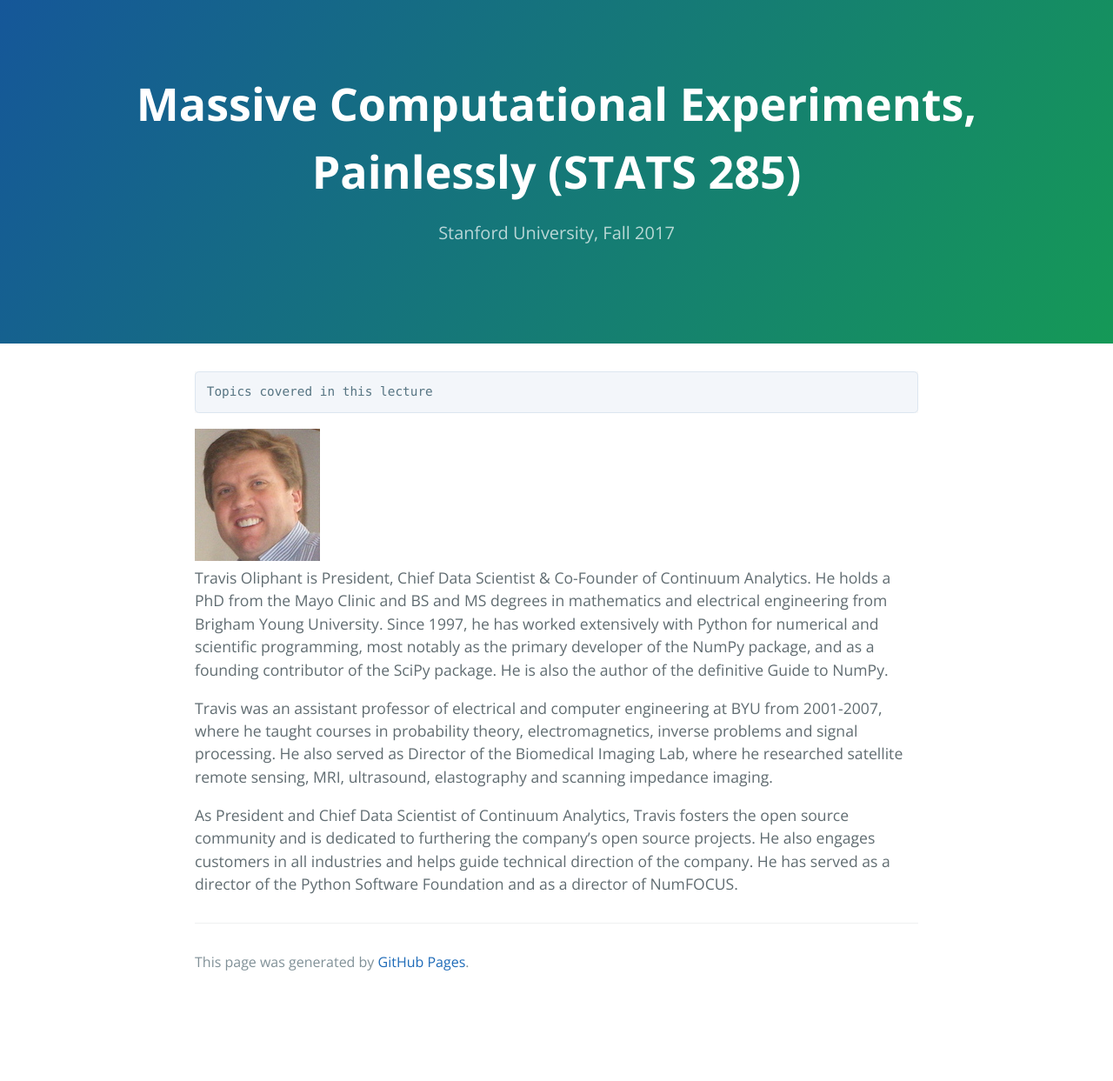
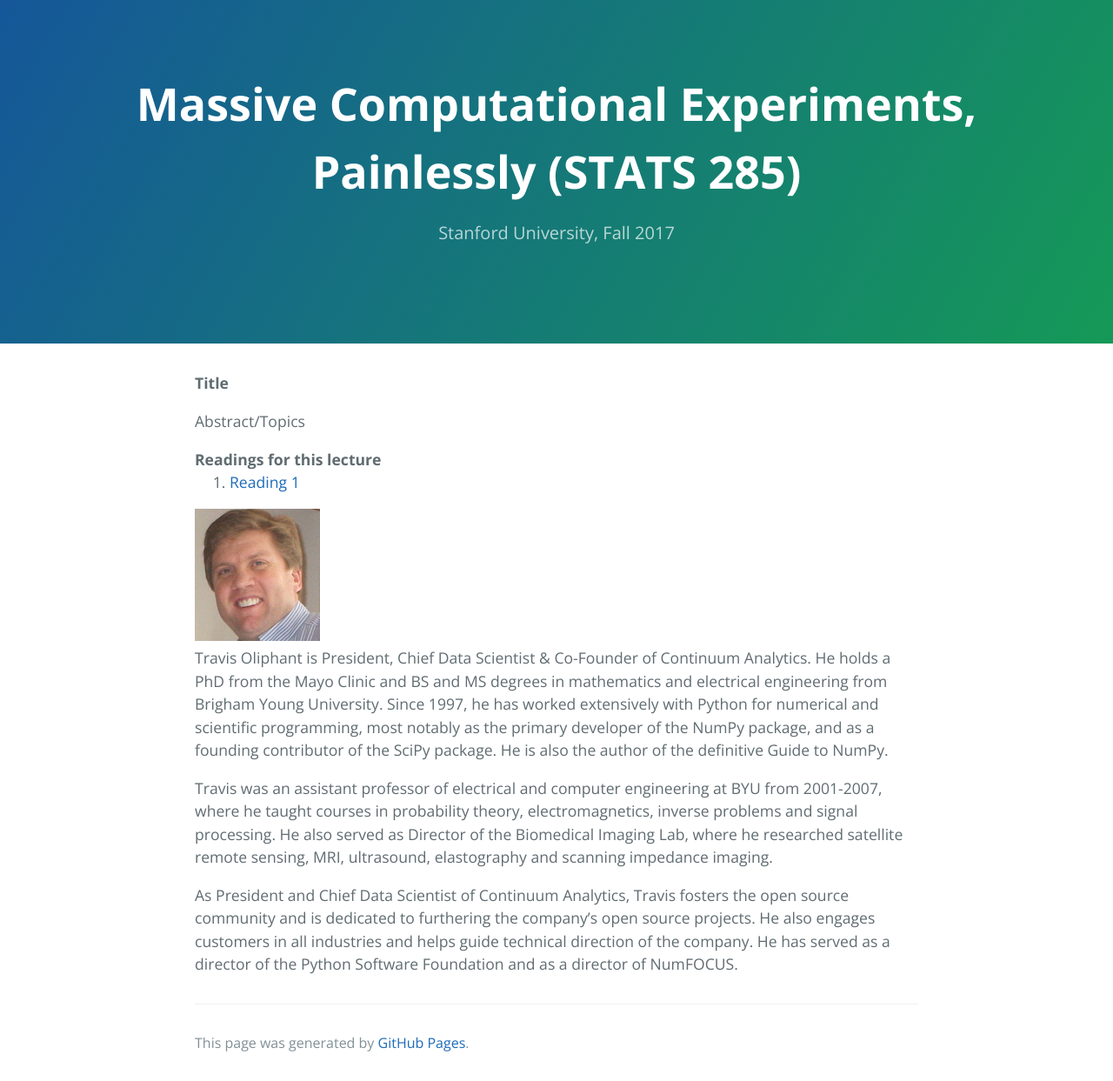
Before and after one commit to stats285/stats285.github.io, a Jekyll site: the page built from travis_lecture.md, in a window 1280 px wide. Shown: the whole page at 87% size. Built offline with Jekyll 4.4.1, drawn with Linux system fonts in a browser that asks for light colours; our own code applies the rules of GitHub Pages for plain Markdown files; the repository's description, which GitHub fills in, is left out; before the commit the page ends 1150 px from its top, so only the background shows below that.

Commit message:
added links

```diff
--- a/travis_lecture.md
+++ b/travis_lecture.md
@@ -1,6 +1,13 @@
-
-    Topics covered in this lecture
-
+<div class="abstract">
+<strong>Title</strong>
+<p align="justify">Abstract/Topics</p>
+<strong>Readings for this lecture</strong>
+<ol>
+    <li>
+    <a href=""> Reading 1 </a>
+    </li>
+</ol>
+</div>
 
 
 ![Travis Oliphant](/assets/img/travis_oliphant.jpg)
```
Also changed, not shown: percy_lecture.md (+1 -1 lines), vcs_lecture.md (+1 -1 lines).
